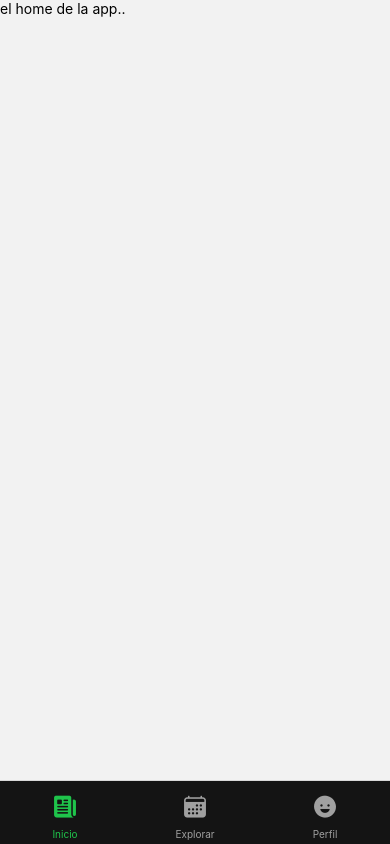
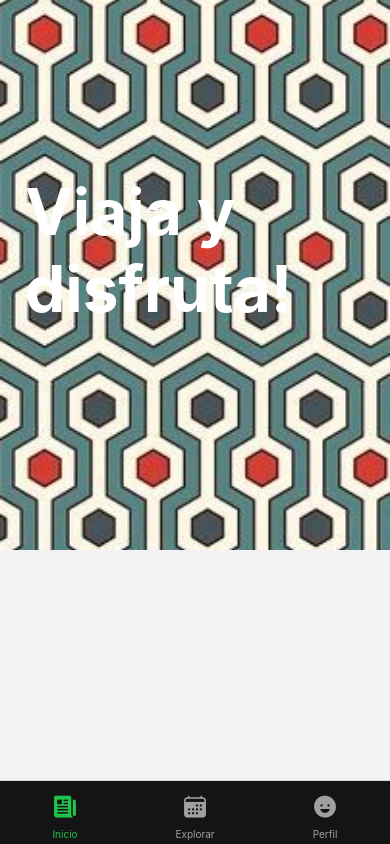
Before and after one commit to cnsvilca/my-app-events, a React Native app: screen /Home in a window 390 px wide. Built offline with nearby package versions, Linux system fonts and the light colour scheme.

Commit message:
feat: add-home, add-images  fix: login

```diff
--- a/src/screens/home/HomeScreen.jsx
+++ b/src/screens/home/HomeScreen.jsx
@@ -1,10 +1,15 @@
-import react from "react";
-import {Text, View} from 'react-native'
+import React from 'react'
+import { ImageBackground, SafeAreaView, Text } from 'react-native'
+import { styles } from './HomeScreen.styles'
 
-export const HomeScreen = () =>{
-    return(
-        <View>
-            <Text>el home de la app..</Text>
-        </View>
-    )
+export const HomeScreen = () => {
+  return (
+    <SafeAreaView style={styles.container}>
+      <ImageBackground style={styles.bgImage} source={require('../../../assets/images/main.jpeg')}>
+        <Text style={styles.title}>
+          Viaja y disfruta!
+        </Text>
+      </ImageBackground>
+    </SafeAreaView>
+  )
 }
--- /dev/null
+++ b/src/screens/home/HomeScreen.styles.js
@@ -0,0 +1,23 @@
+import { StyleSheet, StatusBar } from 'react-native'
+import { FONT_SIZE, COLORS } from '../../utils/theme'
+
+export const styles = StyleSheet.create({
+  container: {
+    flex: 1,
+    marginTop: StatusBar.currentHeight
+  },
+  bgImage: {
+    resizeMode: 'cover',
+    width: '100%',
+    height: 600,
+    justifyContent: 'center',
+    top: -50
+  },
+  title: {
+    fontSize: FONT_SIZE.xxxl,
+    fontWeight: 'bold',
+    color: COLORS.white,
+    width: '75%',
+    marginLeft: 25
+  }
+})
--- a/src/screens/login/LoginScreen.jsx
+++ b/src/screens/login/LoginScreen.jsx
@@ -19,11 +19,11 @@ export const LoginScreen = () => {
     const handleLogin = ({ username, password }) => {
         getUsers()
             .then(users => {
-                const user = users[0]
-                username === user.username && password === user.password
-                // const user = users.find((user) => (user.username === username && password === user.password))
+                // const user = users[0]
+                // username === user.username && password === user.password
+                const user = users.find((user) => (user.username === username && password === user.password))
                 // const isUser = users.includes((user) => user.username === username && password === user.password)
-                if (users.includes((user) => user.username === username && password === user.password)) {
+                if (user !== undefined) {
                     setCurrentUser({ username, password })
                     navigation.navigate('Home')
                 }
--- a/src/screens/user/UserInfoScreen.jsx
+++ b/src/screens/user/UserInfoScreen.jsx
@@ -15,7 +15,7 @@ export const UserInfoScreen = () => {
       <View style={styles.header}>
         <Image
           style={styles.profileImage}
-          source={require('../../../assets/favicon.png')}
+          source={require('../../../assets/images/main.jpeg')}
         />
         <View style={styles.profileInfo}>
           <Text style={styles.profileName}>{currentUser.username}</Text>
```
Also changed, not shown: assets/images/main.jpeg (added).
